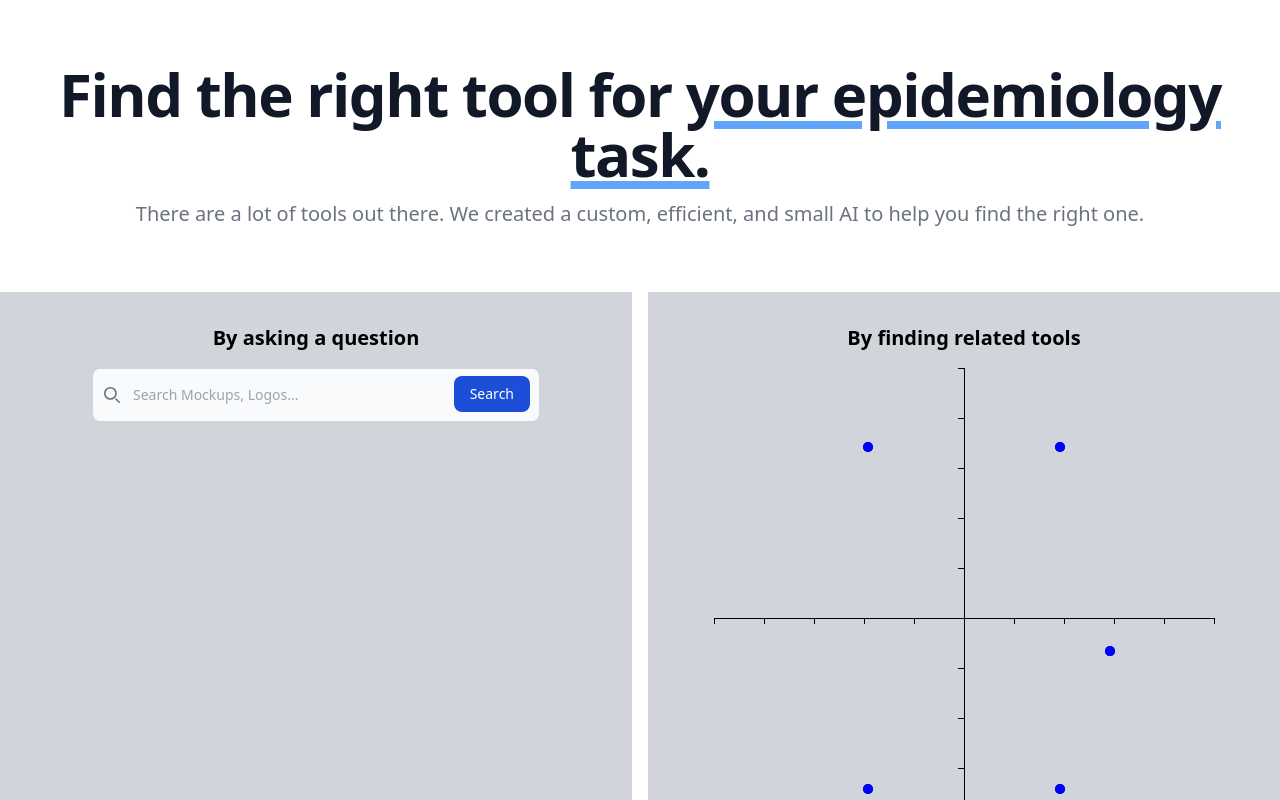
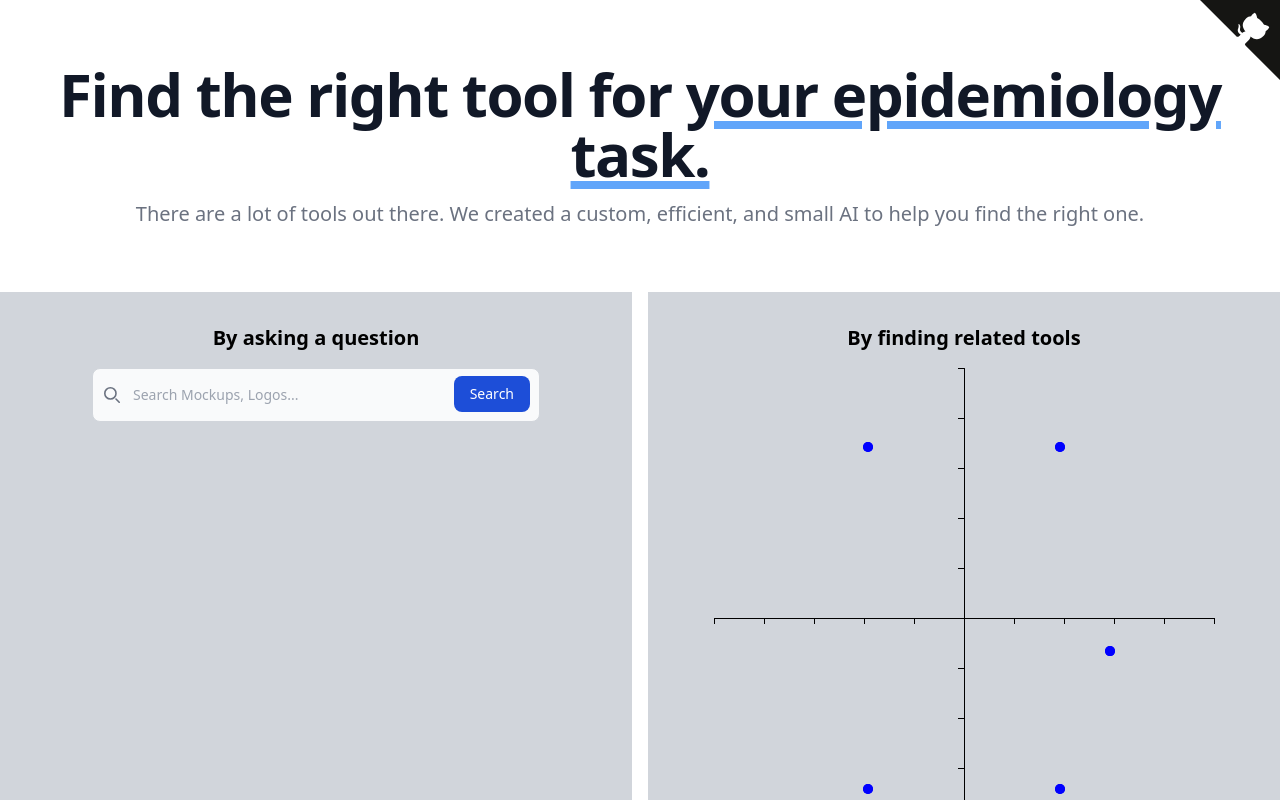
Before and after one commit to epiverse-connect/epiverse-search-frontend, a React (Create React App) app: page / in a window 1280 px wide. Shown: the top 800 px of the page. Built offline with nearby package versions, Linux system fonts and the light colour scheme.

Commit message:
Add GitHubCorner
Add the GitHubCorner component, based on the template
provided on https://tholman.com/github-corners/

```diff
--- a/src/App.tsx
+++ b/src/App.tsx
@@ -10,6 +10,7 @@
 import SearchCol from './SearchCol';
 import React from 'react';
 import LogoDataDotOrg from '../public/LogoDataDotOrg.png';
+import GitHubCorner from './GitHubCorner';
 
 function App() {
   return (
@@ -30,6 +31,7 @@
         <Grid first={<SearchCol />} second={<MapCol />} />
         <LogoCloud />
       </div>
+      <GitHubCorner />
     </RecoilRoot>
   );
 }
--- /dev/null
+++ b/src/GitHubCorner.tsx
@@ -0,0 +1,55 @@
+import * as React from 'react';
+import { SVGProps } from 'react';
+import { JSX } from 'react/jsx-runtime';
+
+const GitHubCorner = (
+  props: JSX.IntrinsicAttributes & SVGProps<SVGSVGElement>
+) => {
+  return (
+    <>
+      <style>
+        {
+          '.github-corner:hover .octo-arm{animation:octocat-wave 560ms ease-in-out}@keyframes octocat-wave{0%,100%{transform:rotate(0)}20%,60%{transform:rotate(-25deg)}40%,80%{transform:rotate(10deg)}}@media (max-width:500px){.github-corner:hover .octo-arm{animation:none}.github-corner .octo-arm{animation:octocat-wave 560ms ease-in-out}}'
+        }
+      </style>
+      <a
+        href="https://your-url"
+        className="github-corner"
+        aria-label="View source on GitHub"
+      >
+        <svg
+          width={80}
+          height={80}
+          viewBox="0 0 250 250"
+          style={{
+            fill: '#151513',
+            color: '#fff',
+            position: 'absolute',
+            top: 0,
+            border: 0,
+            right: 0,
+          }}
+          aria-hidden="true"
+          {...props}
+        >
+          <path d="M0,0 L115,115 L130,115 L142,142 L250,250 L250,0 Z" />
+          <path
+            d="M128.3,109.0 C113.8,99.7 119.0,89.6 119.0,89.6 C122.0,82.7 120.5,78.6 120.5,78.6 C119.2,72.0 123.4,76.3 123.4,76.3 C127.3,80.9 125.5,87.3 125.5,87.3 C122.9,97.6 130.6,101.9 134.4,103.2"
+            fill="currentColor"
+            style={{
+              transformOrigin: '130px 106px',
+            }}
+            className="octo-arm"
+          />
+          <path
+            d="M115.0,115.0 C114.9,115.1 118.7,116.5 119.8,115.4 L133.7,101.6 C136.9,99.2 139.9,98.4 142.2,98.6 C133.8,88.0 127.5,74.4 143.8,58.0 C148.5,53.4 154.0,51.2 159.7,51.0 C160.3,49.4 163.2,43.6 171.4,40.1 C171.4,40.1 176.1,42.5 178.8,56.2 C183.1,58.6 187.2,61.8 190.9,65.4 C194.5,69.0 197.7,73.2 200.1,77.6 C213.8,80.2 216.3,84.9 216.3,84.9 C212.7,93.1 206.9,96.0 205.4,96.6 C205.1,102.4 203.0,107.8 198.3,112.5 C181.9,128.9 168.3,122.5 157.7,114.1 C157.9,116.9 156.7,120.9 152.7,124.9 L141.0,136.5 C139.8,137.7 141.6,141.9 141.8,141.8 Z"
+            fill="currentColor"
+            className="octo-body"
+          />
+        </svg>
+      </a>
+    </>
+  );
+};
+
+export default GitHubCorner;
```
